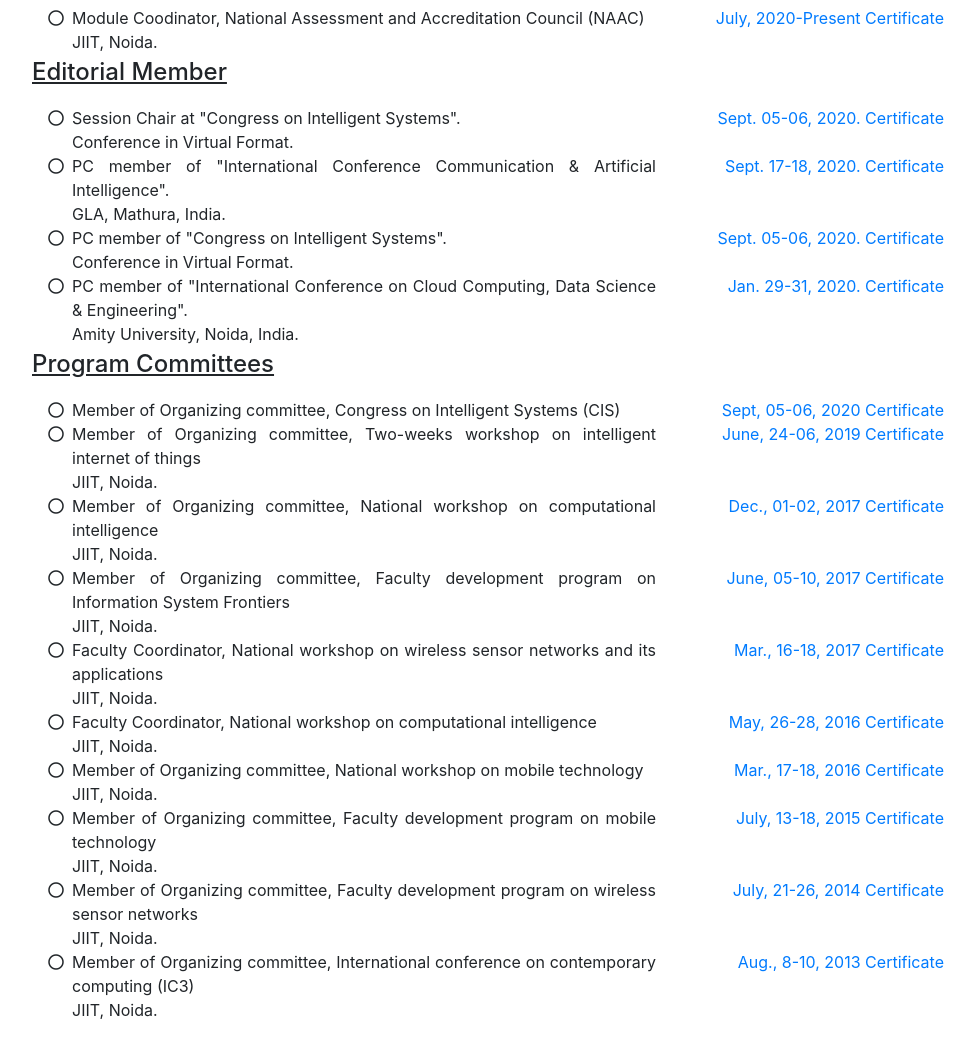
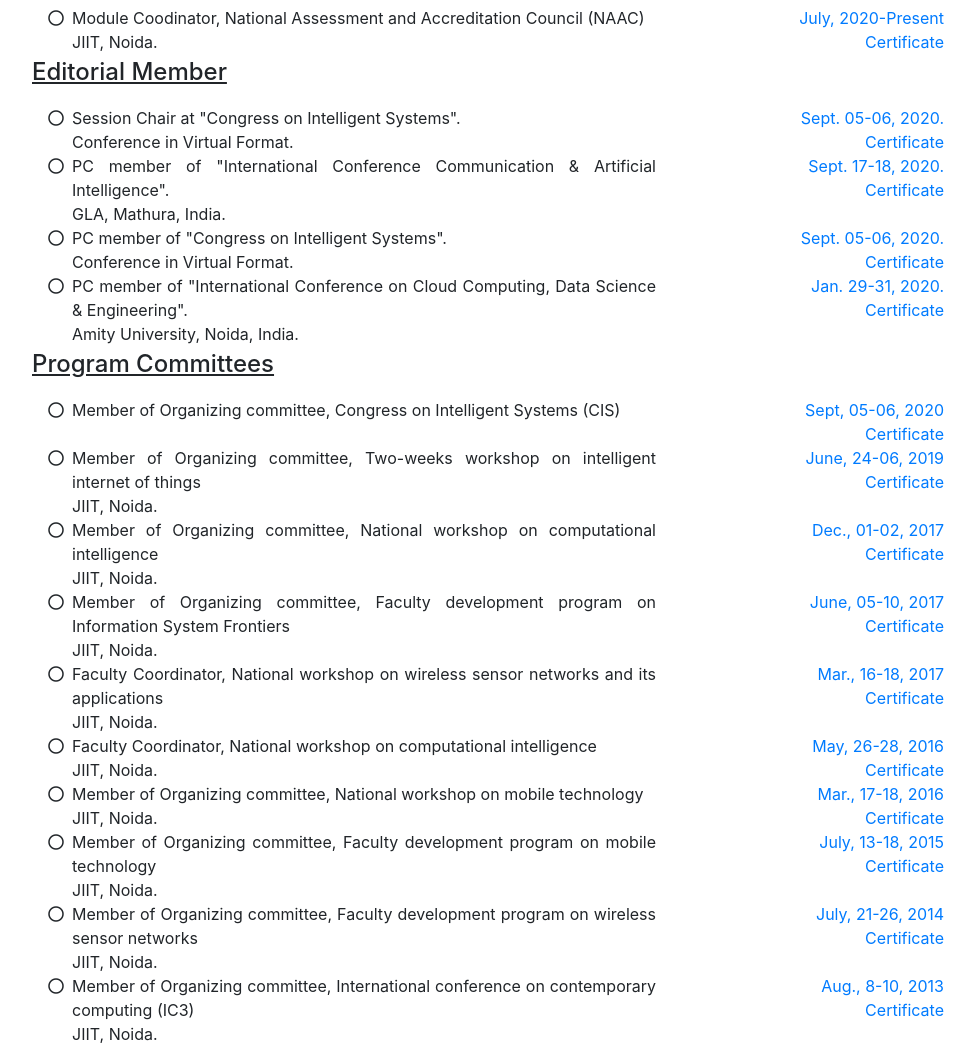
Before and after one commit to himanshuRepo/Himanshu-Mittal, a website with bundled scripts: page index.html in a window 1280 px wide. Shown: the part 9260-10309 px from the top of the page, without its empty margins (288-1263 px from the left). Built offline with nearby package versions, Linux system fonts and the light colour scheme; a web font is replaced by a local one.

Commit message:
Update index.html

```diff
--- a/index.html
+++ b/index.html
@@ -824,7 +824,7 @@ The proposed scheme does not require any encryption techniques, signatures, veri
              </div>
               <div class="resume-date text-md-right">
                <span class="text-primary">Aug. 14-19, 2020</span>
-                <!-- <a href="./Files/Review2.pdf" target="blank"><span class="text-primary">Link</span></a> -->
+               <div><a href="" target="blank"><span class="">Certificate</span></a></div>
              </div>
            </div>
            </li>
@@ -839,7 +839,7 @@ The proposed scheme does not require any encryption techniques, signatures, veri
          </div>
           <div class="resume-date text-md-right">
            <span class="text-primary">Aug. 10, 2020</span>
-            <!-- <a href="./Files/Review2.pdf" target="blank"><span class="text-primary">Link</span></a> -->
+           <div><a href="" target="blank"><span class="">Certificate</span></a></div>
          </div>
        </div>
        </li>
@@ -854,7 +854,7 @@ The proposed scheme does not require any encryption techniques, signatures, veri
      </div>
       <div class="resume-date text-md-right">
        <span class="text-primary">Aug. 08-09, 2020</span>
-        <!-- <a href="./Files/Review2.pdf" target="blank"><span class="text-primary">Link</span></a> -->
+       <div><a href="" target="blank"><span class="">Certificate</span></a></div>
      </div>
    </div>
    </li>
@@ -869,7 +869,7 @@ The proposed scheme does not require any encryption techniques, signatures, veri
           </div>
            <div class="resume-date text-md-right">
             <span class="text-primary">Dec. 13, 2019</span>
-             <!-- <div></div> -->
+            <div><a href="" target="blank"><span class="">Certificate</span></a></div>
           </div>
         </div>
         </li>
@@ -884,7 +884,7 @@ The proposed scheme does not require any encryption techniques, signatures, veri
          </div>
           <div class="resume-date text-md-right">
            <span class="text-primary">Feb. 26, 2019</span>
-            <!-- <a href="./Files/Review2.pdf" target="blank"><span class="text-primary">Link</span></a> -->
+           <div><a href="" target="blank"><span class="">Certificate</span></a></div>
          </div>
        </div>
        </li>
@@ -899,7 +899,7 @@ The proposed scheme does not require any encryption techniques, signatures, veri
      </div>
       <div class="resume-date text-md-right">
        <span class="text-primary">Sept. 07, 2018</span>
-        <!-- <a href="./Files/Review2.pdf" target="blank"><span class="text-primary">Link</span></a> -->
+       <div><a href="" target="blank"><span class="">Certificate</span></a></div>
      </div>
    </div>
    </li>
@@ -915,7 +915,7 @@ The proposed scheme does not require any encryption techniques, signatures, veri
  </div>
   <div class="resume-date text-md-right">
    <span class="text-primary">July 22-09, 2018</span>
-    <!-- <a href="./Files/Review2.pdf" target="blank"><span class="text-primary">Link</span></a> -->
+   <div><a href="" target="blank"><span class="">Certificate</span></a></div>
  </div>
 </div>
 </li>
@@ -999,8 +999,9 @@ The proposed scheme does not require any encryption techniques, signatures, veri
           </div>
            <div class="resume-date text-md-right">
             <span class="text-primary">July, 2020-Present</span>
-            <a href="" target="blank"><span class="text-primary">Certificate</span></a>
+            <div><a href="" target="blank"><span class="">Certificate</span></a></div>
           </div>
+
         </div>
         </li>
 
@@ -1022,7 +1023,7 @@ The proposed scheme does not require any encryption techniques, signatures, veri
          </div>
           <div class="resume-date text-md-right">
            <span class="text-primary">Sept. 05-06, 2020.</span>
-           <a href="" target="blank"><span class="text-primary">Certificate</span></a>
+           <div><a href="" target="blank"><span class="">Certificate</span></a></div>
          </div>
        </div>
        </li>
@@ -1036,7 +1037,7 @@ The proposed scheme does not require any encryption techniques, signatures, veri
           </div>
            <div class="resume-date text-md-right">
             <span class="text-primary">Sept. 17-18, 2020.</span>
-            <a href="" target="blank"><span class="text-primary">Certificate</span></a>
+            <div><a href="" target="blank"><span class="">Certificate</span></a></div>
           </div>
         </div>
         </li>
@@ -1050,7 +1051,7 @@ The proposed scheme does not require any encryption techniques, signatures, veri
        </div>
         <div class="resume-date text-md-right">
          <span class="text-primary">Sept. 05-06, 2020.</span>
-         <a href="" target="blank"><span class="text-primary">Certificate</span></a>
+         <div><a href="" target="blank"><span class="">Certificate</span></a></div>
        </div>
      </div>
      </li>
@@ -1064,7 +1065,7 @@ The proposed scheme does not require any encryption techniques, signatures, veri
    </div>
     <div class="resume-date text-md-right">
      <span class="text-primary">Jan. 29-31, 2020.</span>
-     <a href="" target="blank"><span class="text-primary">Certificate</span></a>
+     <div><a href="" target="blank"><span class="">Certificate</span></a></div>
    </div>
  </div>
  </li>
@@ -1086,7 +1087,7 @@ The proposed scheme does not require any encryption techniques, signatures, veri
          </div>
           <div class="resume-date text-md-right">
            <span class="text-primary">Sept, 05-06, 2020</span>
-           <a href="" target="blank"><span class="text-primary">Certificate</span></a>
+           <div><a href="" target="blank"><span class="">Certificate</span></a></div>
          </div>
        </div>
        </li>
@@ -1104,7 +1105,7 @@ The proposed scheme does not require any encryption techniques, signatures, veri
           </div>
            <div class="resume-date text-md-right">
             <span class="text-primary">June, 24-06, 2019</span>
-            <a href="" target="blank"><span class="text-primary">Certificate</span></a>
+            <div><a href="" target="blank"><span class="">Certificate</span></a></div>
           </div>
         </div>
         </li>
@@ -1118,7 +1119,7 @@ The proposed scheme does not require any encryption techniques, signatures, veri
           </div>
            <div class="resume-date text-md-right">
             <span class="text-primary">Dec., 01-02, 2017</span>
-            <a href="" target="blank"><span class="text-primary">Certificate</span></a>
+            <div><a href="" target="blank"><span class="">Certificate</span></a></div>
           </div>
         </div>
         </li>
@@ -1132,7 +1133,7 @@ The proposed scheme does not require any encryption techniques, signatures, veri
           </div>
            <div class="resume-date text-md-right">
             <span class="text-primary">June, 05-10, 2017</span>
-            <a href="" target="blank"><span class="text-primary">Certificate</span></a>
+            <div><a href="" target="blank"><span class="">Certificate</span></a></div>
           </div>
         </div>
         </li>
@@ -1146,7 +1147,7 @@ The proposed scheme does not require any encryption techniques, signatures, veri
           </div>
            <div class="resume-date text-md-right">
             <span class="text-primary">Mar., 16-18, 2017</span>
-            <a href="" target="blank"><span class="text-primary">Certificate</span></a>
+            <div><a href="" target="blank"><span class="">Certificate</span></a></div>
           </div>
         </div>
         </li>
@@ -1160,7 +1161,7 @@ The proposed scheme does not require any encryption techniques, signatures, veri
           </div>
            <div class="resume-date text-md-right">
             <span class="text-primary">May, 26-28, 2016</span>
-            <a href="" target="blank"><span class="text-primary">Certificate</span></a>
+            <div><a href="" target="blank"><span class="">Certificate</span></a></div>
           </div>
         </div>
         </li>
@@ -1174,7 +1175,7 @@ The proposed scheme does not require any encryption techniques, signatures, veri
           </div>
            <div class="resume-date text-md-right">
             <span class="text-primary">Mar., 17-18, 2016</span>
-            <a href="" target="blank"><span class="text-primary">Certificate</span></a>
+            <div><a href="" target="blank"><span class="">Certificate</span></a></div>
           </div>
         </div>
         </li>
@@ -1188,7 +1189,7 @@ The proposed scheme does not require any encryption techniques, signatures, veri
           </div>
            <div class="resume-date text-md-right">
             <span class="text-primary">July, 13-18, 2015</span>
-            <a href="" target="blank"><span class="text-primary">Certificate</span></a>
+            <div><a href="" target="blank"><span class="">Certificate</span></a></div>
           </div>
         </div>
         </li>
@@ -1203,7 +1204,7 @@ The proposed scheme does not require any encryption techniques, signatures, veri
           </div>
            <div class="resume-date text-md-right">
             <span class="text-primary">July, 21-26, 2014</span>
-            <a href="" target="blank"><span class="text-primary">Certificate</span></a>
+            <div><a href="" target="blank"><span class="">Certificate</span></a></div>
           </div>
         </div>
         </li>
@@ -1219,7 +1220,7 @@ The proposed scheme does not require any encryption techniques, signatures, veri
           </div>
            <div class="resume-date text-md-right">
             <span class="text-primary">Aug., 8-10, 2013</span>
-            <a href="" target="blank"><span class="text-primary">Certificate</span></a>
+            <div><a href="" target="blank"><span class="">Certificate</span></a></div>
           </div>
         </div>
         </li>
```
